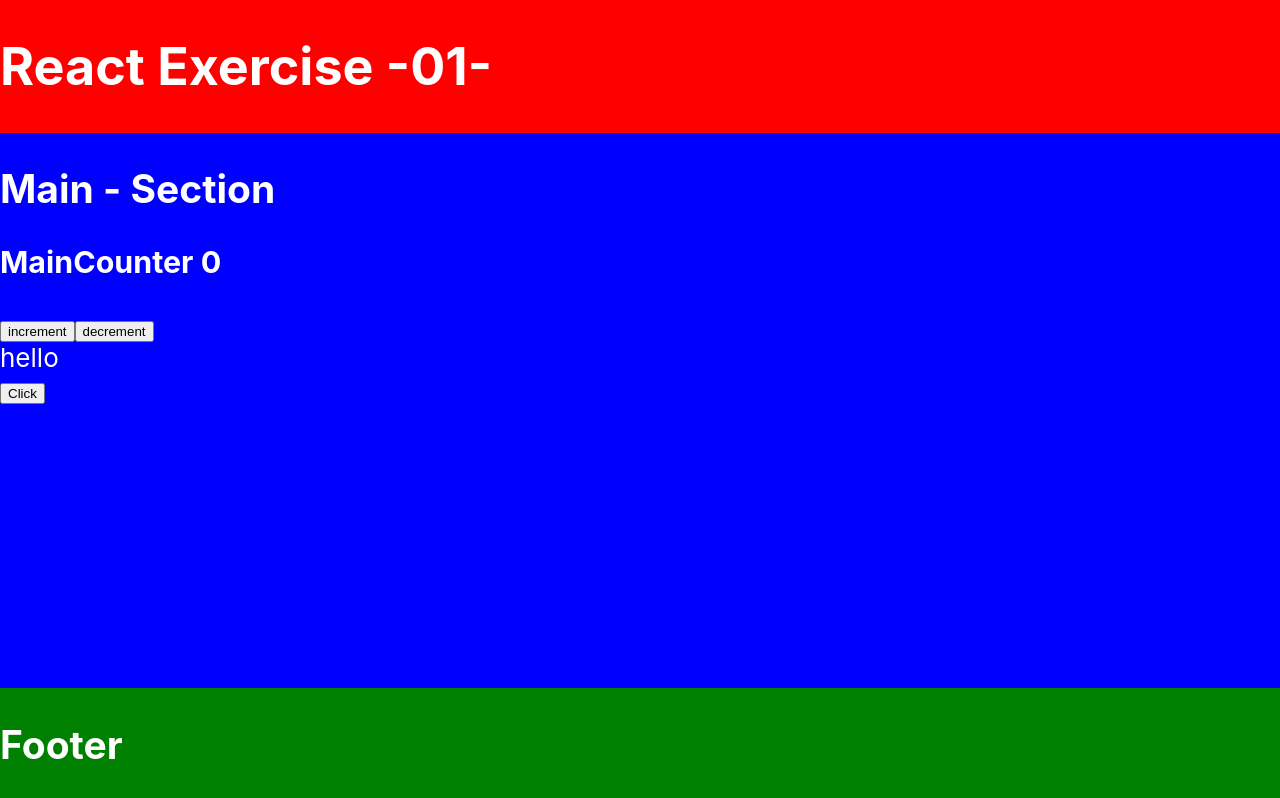
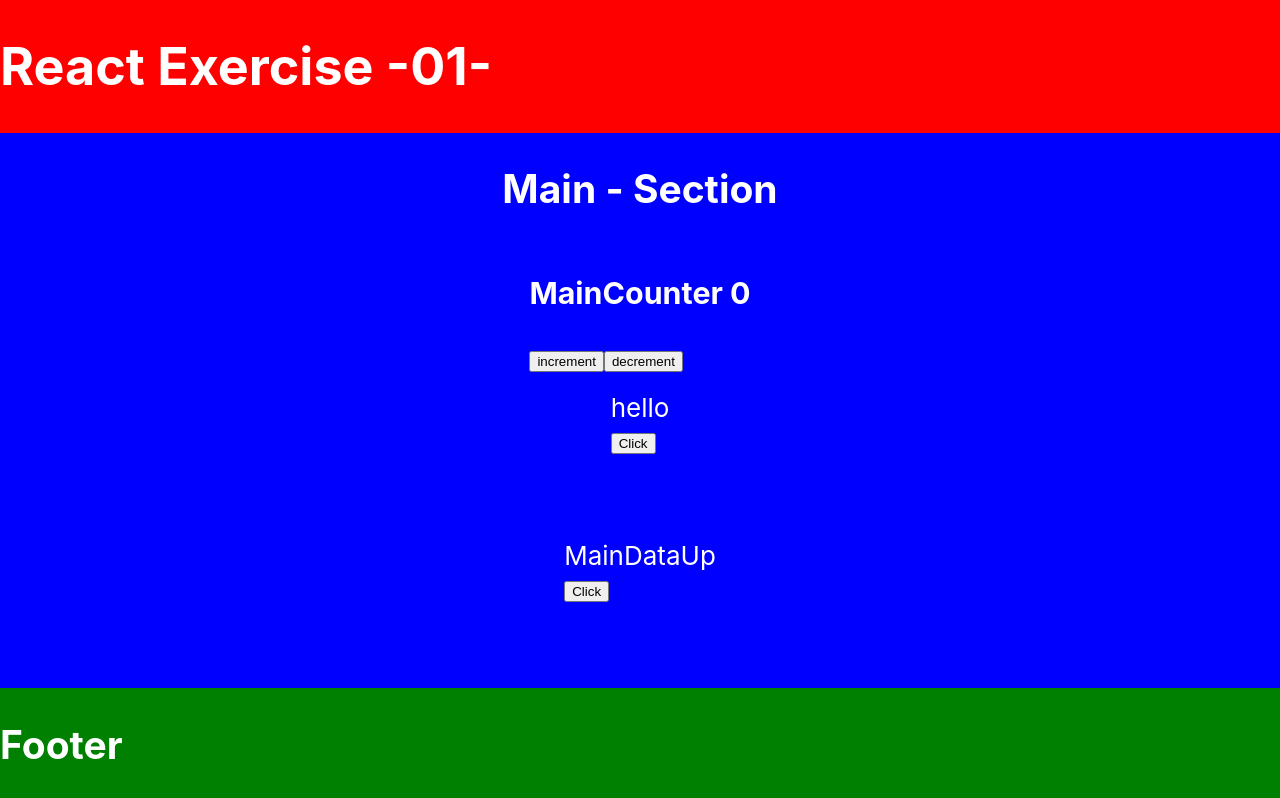
Before and after one commit to anmaras/react-exercise-01, a React (Create React App) app in the folder exercise-01/: page / in a window 1280 px wide. Built offline with nearby package versions, Linux system fonts and the light colour scheme.

Commit message:
testing data flow from child to parent

```diff
--- a/exercise-01/src/Components/Main/Main.js
+++ b/exercise-01/src/Components/Main/Main.js
@@ -2,14 +2,33 @@
 import MainTitle from './MainTitle';
 import MainCounter from './MainCounter';
 import MainEventBind from './MainEventBind';
+import MainDataUp from './MainDataUp';
+
+import style from './Main.module.css';
 
 class Main extends Component {
+  constructor(props) {
+    super(props);
+
+    this.state = {
+      parentName: 'Parent',
+    };
+
+    this.greetParent = this.greetParent.bind(this);
+  }
+
+  greetParent(childName) {
+    const { key } = childName;
+    console.log(`Hello ${this.state.parentName} ${key}`);
+  }
+
   render() {
     return (
-      <div style={{ backgroundColor: 'blue' }}>
+      <div className={style['main-section']}>
         <MainTitle />
         <MainCounter />
         <MainEventBind />
+        <MainDataUp greet={this.greetParent} />
       </div>
     );
   }
--- /dev/null
+++ b/exercise-01/src/Components/Main/Main.module.css
@@ -0,0 +1,6 @@
+.main-section {
+  background-color: blue;
+  display: grid;
+  justify-items: center;
+  grid-template-rows: max-content repeat(3, 1fr);
+}
--- /dev/null
+++ b/exercise-01/src/Components/Main/MainDataUp.js
@@ -0,0 +1,36 @@
+import React, { Component } from 'react';
+
+// class MainDataUp extends Component {
+//   constructor(props) {
+//     super(props);
+
+//     this.state = {
+//       test: this.props.greet,
+//     };
+//   }
+
+//   render() {
+//     return (
+//       <div>
+//         <div>MainDataUp</div>
+//         <button onClick={() => this.state.test('child')}>Click</button>
+//       </div>
+//     );
+//   }
+// }
+
+const MainDataUp = (props) => {
+  const test = {
+    key: '12313123',
+    foo: 'g',
+  };
+
+  return (
+    <div>
+      <div>MainDataUp</div>
+      <button onClick={() => props.greet(test)}>Click</button>
+    </div>
+  );
+};
+
+export default MainDataUp;
```
